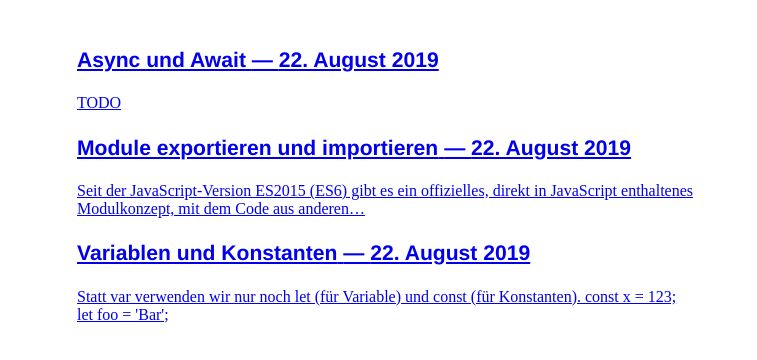
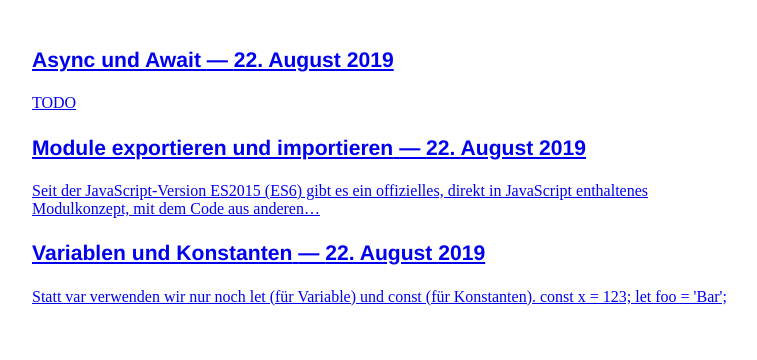
Before and after one commit to behrends/progcontent, a Gatsby site: page / in a window 1280 px wide. Shown: the whole page, without its empty margins (254-1011 px from the left). Built offline with nearby package versions, Linux system fonts and the light colour scheme; Gatsby itself is replaced by a stand-in of ours; some packages are replaced by stand-ins of ours; what typography-theme-fairy-gates would draw is missing.

Commit message:
Increase max width for content

```diff
--- a/src/components/layout.js
+++ b/src/components/layout.js
@@ -1,7 +1,7 @@
 import React from 'react';
 
 export default ({ children }) => (
-  <div style={{ margin: `3rem auto`, maxWidth: 650, padding: `0 1rem` }}>
+  <div style={{ margin: `3rem auto`, maxWidth: 740, padding: `0 1rem` }}>
     {children}
   </div>
 );
```
